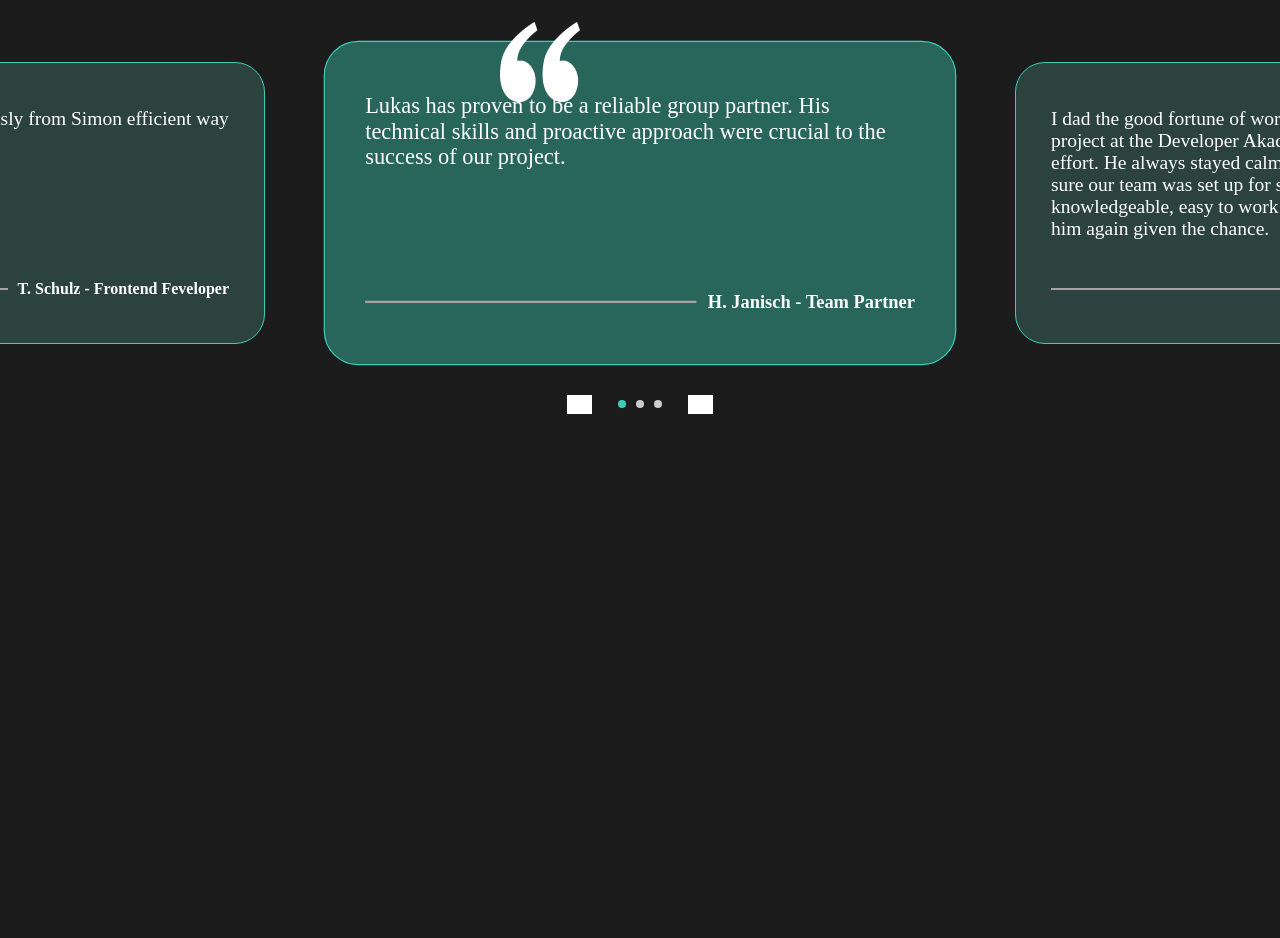
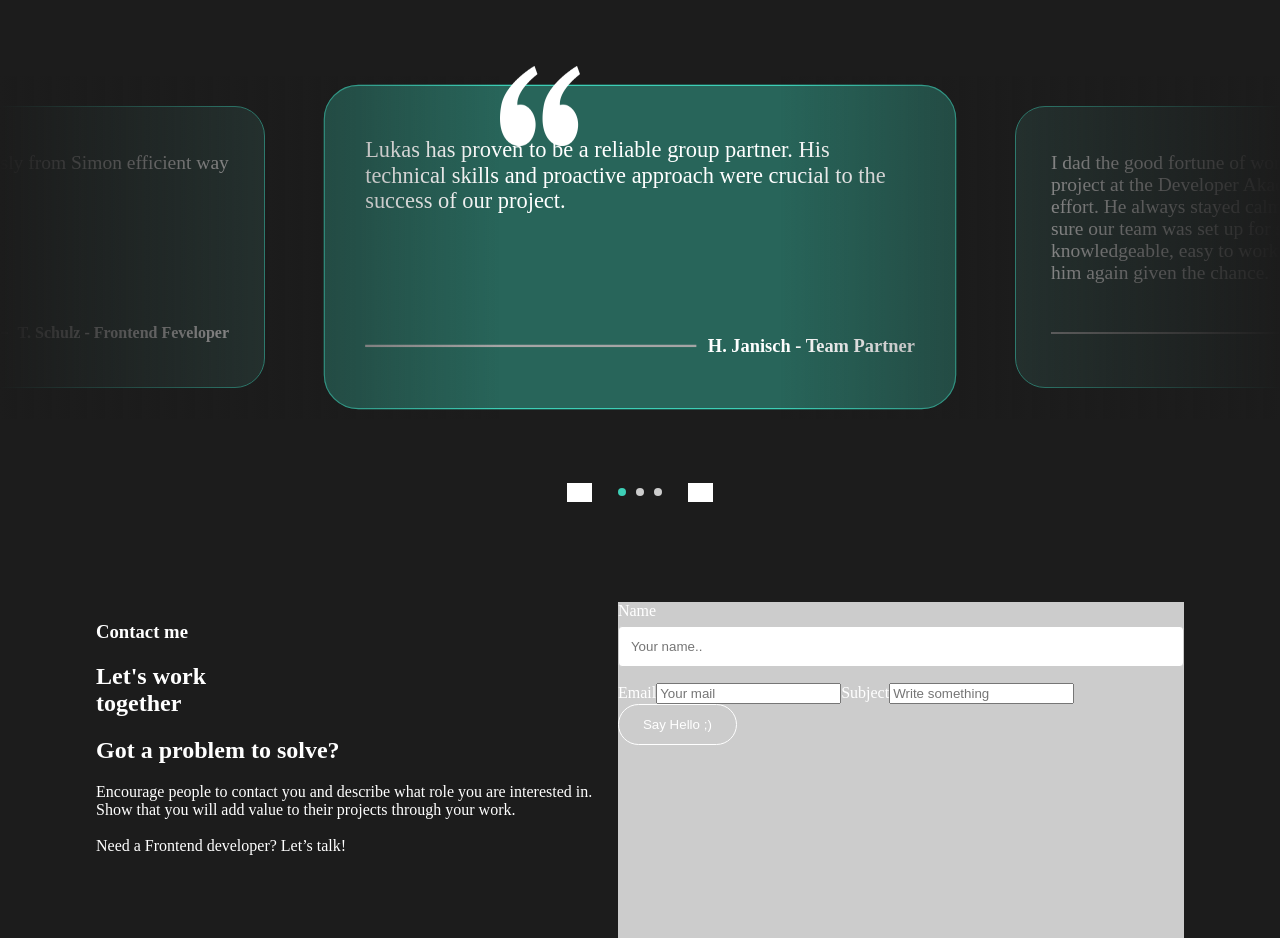
Before and after one commit to Kevin-Developer-B/portfolio, an Angular app: page / in a window 1280 px wide. Shown: the part 3414-4352 px from the top of the page. Before the commit the page ends 3831 px from the top, so only its background shows below. Built offline with nearby package versions, Linux system fonts and the light colour scheme; grey boxes are pictures that could not be loaded.

Commit message:
finished slider and added contact-me section

```diff
--- a/src/app/contact-form/contact-form.component.html
+++ b/src/app/contact-form/contact-form.component.html
@@ -1 +1,40 @@
-<p>contact-form works!</p>
+<section class="contact-me-box">
+    <div class="padding">
+        <div class="contact-me-container">
+            <div class="work-text-container">
+                <h3>Contact me</h3>
+                <h1>Let's work <br> together</h1>
+                <h2>Got a problem to solve?</h2>
+                <p>Encourage people to contact you and describe what role you are interested in.<br>
+
+                    Show that you will add
+                    value to their projects through your work.
+                    <br>
+                    <br>
+                    Need a Frontend developer? Let’s talk!
+                </p>
+            </div>
+
+            <div class="form-container">
+                <form (ngSubmit)="onSubmit(contactForm)" #contactForm="ngForm">
+
+                    <label for="name">Name</label>
+                    <input [(ngModel)]="contactData.name" type="text" id="name" name="name" placeholder="Your name.."
+                        required>
+
+                    <label for="email">Email</label>
+                    <input [(ngModel)]="contactData.email" type="email" id="email" name="email" placeholder="Your mail"
+                        required pattern="[a-zA-Z0-9._%+\-]+@[a-zA-Z0-9.\-]+\.[a-zA-Z]{2,}">
+
+                    <label for="massage">Subject</label>
+                    <input [(ngModel)]="contactData.message" id="massage" name="massage" placeholder="Write something"
+                        required>
+
+                    <input type="submit" value="Say Hello ;)">
+
+                </form>
+            </div>
+
+        </div>
+    </div>
+</section>
--- a/src/app/contact-form/contact-form.component.scss
+++ b/src/app/contact-form/contact-form.component.scss
@@ -0,0 +1,55 @@
+.contact-me-box {
+    height: 541px;
+    width: 100%;
+    margin: 80px 0;
+
+    .padding {
+        height: 100%;
+        padding: 20px 96px;
+    }
+}
+
+.contact-me-container {
+    display: flex;
+    justify-content: space-between;
+
+    .work-text-container {
+        height: 337px;
+        width: 568px;
+    }
+}
+
+.form-container {
+    height: 550px;
+    width: 616px;
+    display: flex;
+    flex-direction: column;
+    background: #ccc;
+}
+
+input[type=text], select, textarea {
+  width: 100%; /* Full width */
+  padding: 12px; /* Some padding */
+  border: 1px solid #ccc; /* Gray border */
+  border-radius: 4px; /* Rounded borders */
+  box-sizing: border-box; /* Make sure that padding and width stays in place */
+  margin-top: 6px; /* Add a top margin */
+  margin-bottom: 16px; /* Bottom margin */
+  resize: vertical /* Allow the user to vertically resize the textarea (not horizontally) */
+}
+
+/* Style the submit button with a specific background color etc */
+input[type=submit] {
+  background-color: transparent;
+  color: white;
+  padding: 12px 24px;
+  border: 1px solid white;
+  border-radius: 100px;
+  cursor: pointer;
+  transition: 125ms ease-in-out;
+
+  &:hover {
+    border: 1px solid turquoise;
+    color: aqua;
+  }
+}
--- a/src/app/contact-form/contact-form.component.ts
+++ b/src/app/contact-form/contact-form.component.ts
@@ -1,12 +1,28 @@
 import { Component } from '@angular/core';
+import { FormsModule, NgForm } from '@angular/forms';
 
 @Component({
   selector: 'app-contact-form',
   standalone: true,
-  imports: [],
+  imports: [
+    FormsModule,
+  ],
   templateUrl: './contact-form.component.html',
   styleUrl: './contact-form.component.scss'
 })
 export class ContactFormComponent {
 
+  contactData = {
+    name: "",
+    email: "",
+    message: "",
+  }
+
+  onSubmit(ngForm: NgForm) {
+    if (ngForm.valid && ngForm.submitted) {
+      console.log(this.contactData);
+    }
+
+  }
+
 }
--- a/src/app/main-content/evaluation/evaluation.component.scss
+++ b/src/app/main-content/evaluation/evaluation.component.scss
@@ -1,5 +1,5 @@
 .evaluation-box {
-  height: 452px;
+  height: 540px;
   display: flex;
   flex-direction: column;
   align-items: center;
@@ -35,6 +35,27 @@
   max-width: 1700px;
   margin: 0 auto;
   overflow-x: clip;
+
+  &::before,
+  &::after {
+    content: "";
+    position: absolute;
+    top: -30px;
+    width: 500px;
+    height: 125%;
+    pointer-events: none;
+    z-index: 3;
+  }
+
+  &::before {
+    left: 0;
+    background: linear-gradient(to right, #1C1C1C, transparent);
+  }
+
+  &::after {
+    right: 0;
+    background: linear-gradient(to left, #1C1C1C, transparent);
+  }
 
   .quotation-marks {
     position: absolute;
--- a/src/app/main-content/main-content.component.html
+++ b/src/app/main-content/main-content.component.html
@@ -3,3 +3,4 @@
 <app-skill-set></app-skill-set>
 <app-featured-projects></app-featured-projects>
 <app-evaluation></app-evaluation>
+<app-contact-form></app-contact-form>
--- a/src/app/main-content/main-content.component.ts
+++ b/src/app/main-content/main-content.component.ts
@@ -5,6 +5,7 @@ import { AboutMeComponent } from './about-me/about-me.component';
 import { SkillSetComponent } from './skill-set/skill-set.component';
 import { FeaturedProjectsComponent } from './featured-projects/featured-projects.component';
 import { EvaluationComponent } from './evaluation/evaluation.component';
+import { ContactFormComponent } from '../contact-form/contact-form.component';
 
 @Component({
   selector: 'app-main-content',
@@ -15,7 +16,8 @@ import { EvaluationComponent } from './evaluation/evaluation.component';
     AboutMeComponent,
     SkillSetComponent,
     FeaturedProjectsComponent,
-    EvaluationComponent
+    EvaluationComponent,
+    ContactFormComponent
   ],
   templateUrl: './main-content.component.html',
   styleUrls: ['./main-content.component.scss']
```
